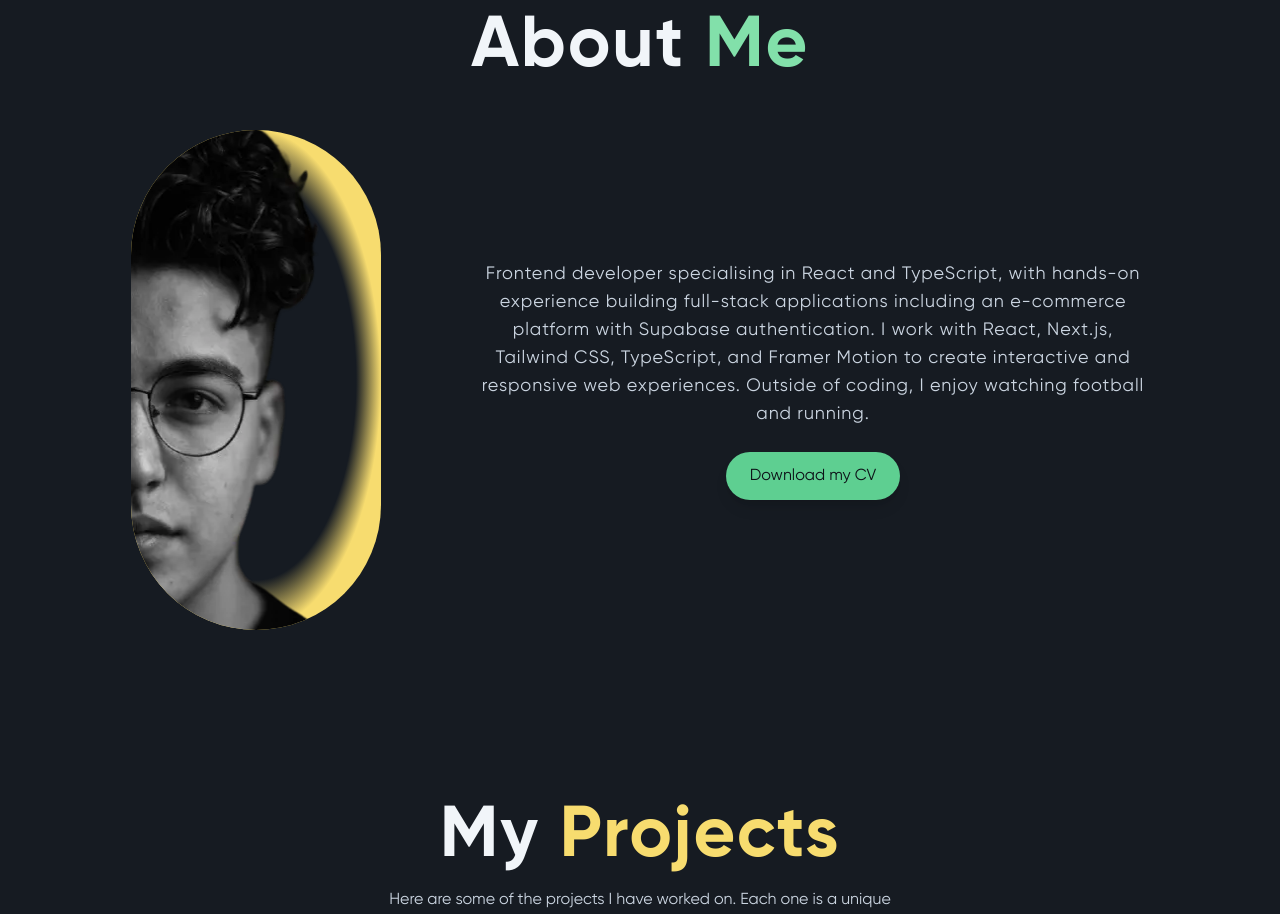
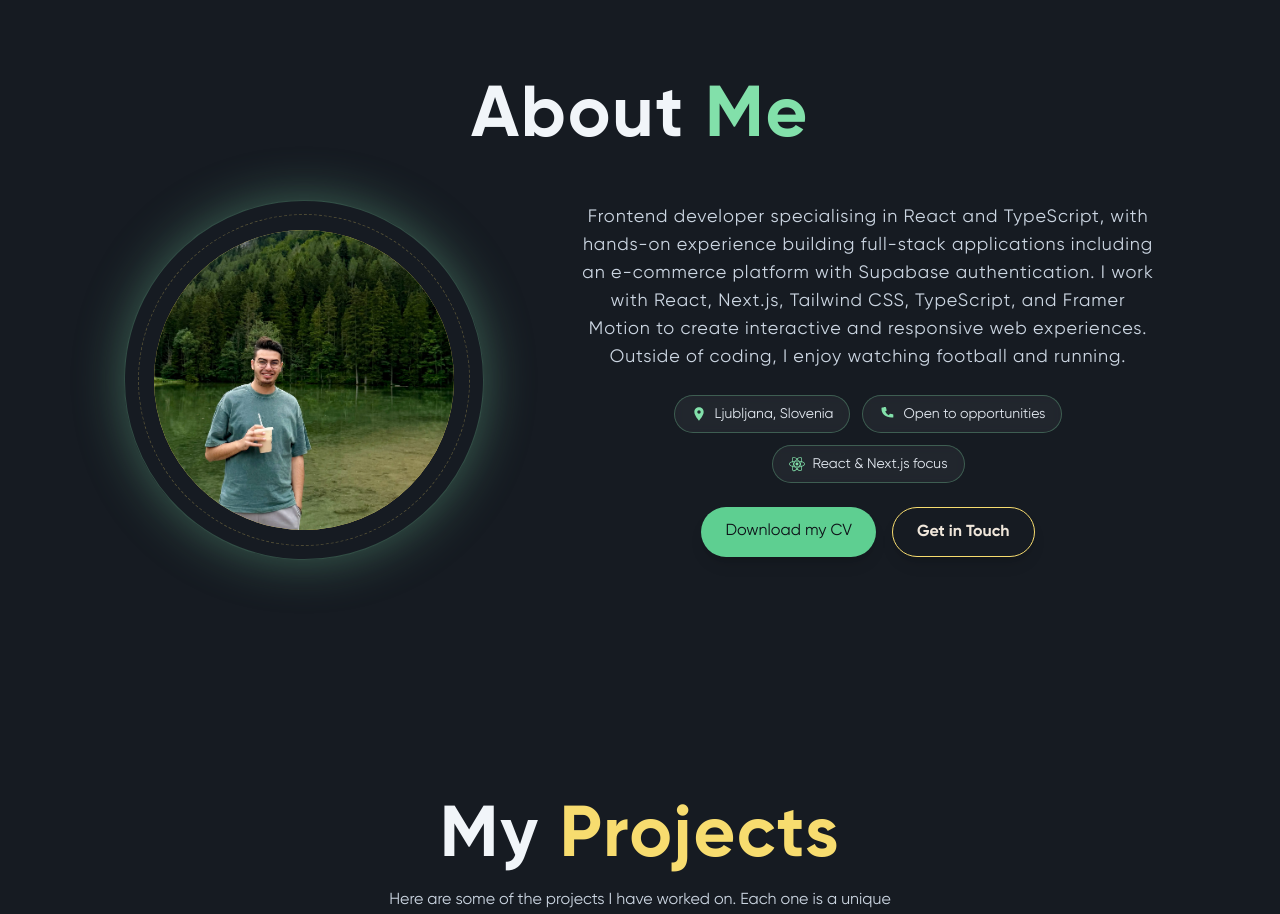
Before and after one commit to HaythamSaba/reactPortfolio, a React (Vite) app: page / in a window 1280 px wide. Shown: the part 880-1794 px from the top of the page. Built offline with nearby package versions, Linux system fonts and the light colour scheme; a web font is replaced by a local one.

Commit message:
redesigning the About section

```diff
--- a/src/components/sections/About.jsx
+++ b/src/components/sections/About.jsx
@@ -1,12 +1,29 @@
 import { motion } from "framer-motion";
+import { useLenis } from "@studio-freight/react-lenis";
 import GreenButton from "../ui/GreenButton";
 import SectionHeader from "../ui/SectionHeader";
 import SectionLayout from "../layout/SectionLayout";
+import { MdLocationIcon, PhoneIcon, ReactIcon } from "../icons/TechIcons";
 import { cardParentVariants, itemVariants } from "../../data/Animation";
 
 const MotionGreenButton = motion.create(GreenButton);
 
+const quickFacts = [
+  { icon: MdLocationIcon, label: "Ljubljana, Slovenia" },
+  { icon: PhoneIcon, label: "Open to opportunities" },
+  { icon: ReactIcon, label: "React & Next.js focus" },
+];
+
 function About() {
+  const lenis = useLenis();
+
+  const handleScroll = (href) => {
+    if (lenis) {
+      lenis.start();
+      lenis.scrollTo(href, { offset: -120, duration: 1.2 });
+    }
+  };
+
   return (
     <SectionLayout>
       <SectionHeader title="About" firstEmphasisTitle="Me" />
@@ -14,18 +31,46 @@ function About() {
       <motion.div
         className="flex items-center justify-center gap-12 xl:gap-24 flex-wrap"
         variants={cardParentVariants}
-        initial="hidden"
+        initial="initial"
         whileInView="visible"
         viewport={{ once: true, amount: 0.1 }}
       >
-        <motion.img
+        {/* Photo — rotating accent rings, mirrors the Hero profile treatment */}
+        <motion.div
           variants={itemVariants}
-          src="newprofileimage.webp"
-          alt="Haytham Saba"
-          className="w-[150px] h-[300px] md:w-[250px] md:h-[500px] rounded-full bg-[radial-gradient(closest-side,#161b22_80%,#f7dc6f)]"
-        />
+          className="relative flex items-center justify-center w-[220px] h-[220px] md:w-[360px] md:h-[360px] shrink-0"
+        >
+          <motion.div
+            className="absolute inset-0 rounded-full"
+            style={{
+              border: "1.5px solid rgba(130,224,170,0.25)",
+              boxShadow: "0 0 50px rgba(130, 224, 171, 0.363)",
+            }}
+            animate={{ rotate: 360 }}
+            transition={{ duration: 18, repeat: Infinity, ease: "linear" }}
+          >
+          </motion.div>
 
-        <div className="flex flex-col items-center gap-6 max-w-2xl">
+          <motion.div
+            className="absolute rounded-full"
+            style={{ inset: 14, border: "1px dashed rgba(247,220,111,0.25)" }}
+            animate={{ rotate: -360 }}
+            transition={{ duration: 12, repeat: Infinity, ease: "linear" }}
+          />
+
+          <div className="w-[180px] h-[180px] md:w-[300px] md:h-[300px] rounded-full overflow-hidden relative z-10 bg-[radial-gradient(closest-side,#161b22_80%,#f7dc6f)]">
+            <img
+              src="/profile-pic.webp"
+              alt="Haytham Saba"
+              width={230}
+              height={230}
+              className="w-full h-full object-cover scale-150 object-[center_70%]"
+            />
+          </div>
+        </motion.div>
+
+        {/* Bio, quick facts, CTAs */}
+        <div className="flex flex-col items-center gap-6 max-w-xl">
           <motion.p
             className="text-center text-slate-300 text-sm md:text-lg tracking-wider"
             variants={itemVariants}
@@ -35,15 +80,48 @@ function About() {
             e-commerce platform with Supabase authentication. I work with React,
             Next.js, Tailwind CSS, TypeScript, and Framer Motion to create
             interactive and responsive web experiences. Outside of coding, I
-            enjoy watching football and running.{" "}
+            enjoy watching football and running.
           </motion.p>
 
-          <MotionGreenButton
+          <motion.div
+            className="flex flex-wrap justify-center gap-3"
             variants={itemVariants}
-            text="Download my CV"
-            href="/Haytham_Saba_CV.pdf"
-            download="Haytham_Saba_CV.pdf"
-          />
+          >
+            {quickFacts.map(({ icon: Icon, label }) => (
+              <span
+                key={label}
+                className="flex items-center gap-2 bg-white/5 border border-primary-400/30 text-slate-200 px-4 py-2 rounded-full text-xs md:text-sm backdrop-blur-sm"
+              >
+                <Icon className="w-4 h-4 text-primary-400" />
+                {label}
+              </span>
+            ))}
+          </motion.div>
+
+          <motion.div
+            className="flex gap-4 flex-wrap justify-center"
+            variants={itemVariants}
+          >
+            <MotionGreenButton
+              text="Download my CV"
+              href="/Haytham_Saba_CV.pdf"
+              download="Haytham_Saba_CV.pdf"
+            />
+
+            <motion.button
+              onClick={() => handleScroll("#contact")}
+              className="px-6 py-3 bg-transparent border border-secondary-400 text-background font-semibold rounded-full shadow-lg outline-none cursor-pointer"
+              whileHover={{
+                scale: 1.06,
+                backgroundColor: "#f7dc6f",
+                color: "#0d1117",
+                transition: { duration: 0.2 },
+              }}
+              whileTap={{ scale: 0.95 }}
+            >
+              Get in Touch
+            </motion.button>
+          </motion.div>
         </div>
       </motion.div>
     </SectionLayout>
```
Also changed, not shown: public/profile-pic.webp (added).
